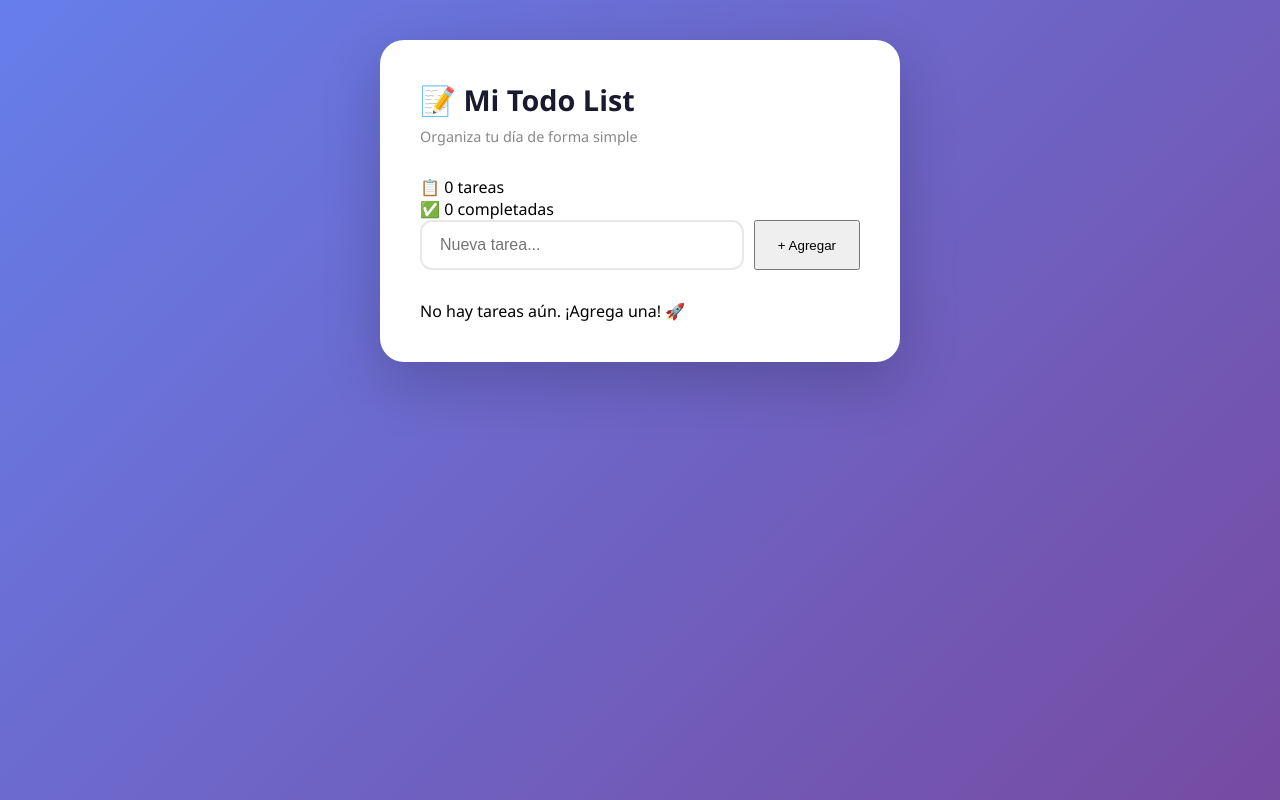
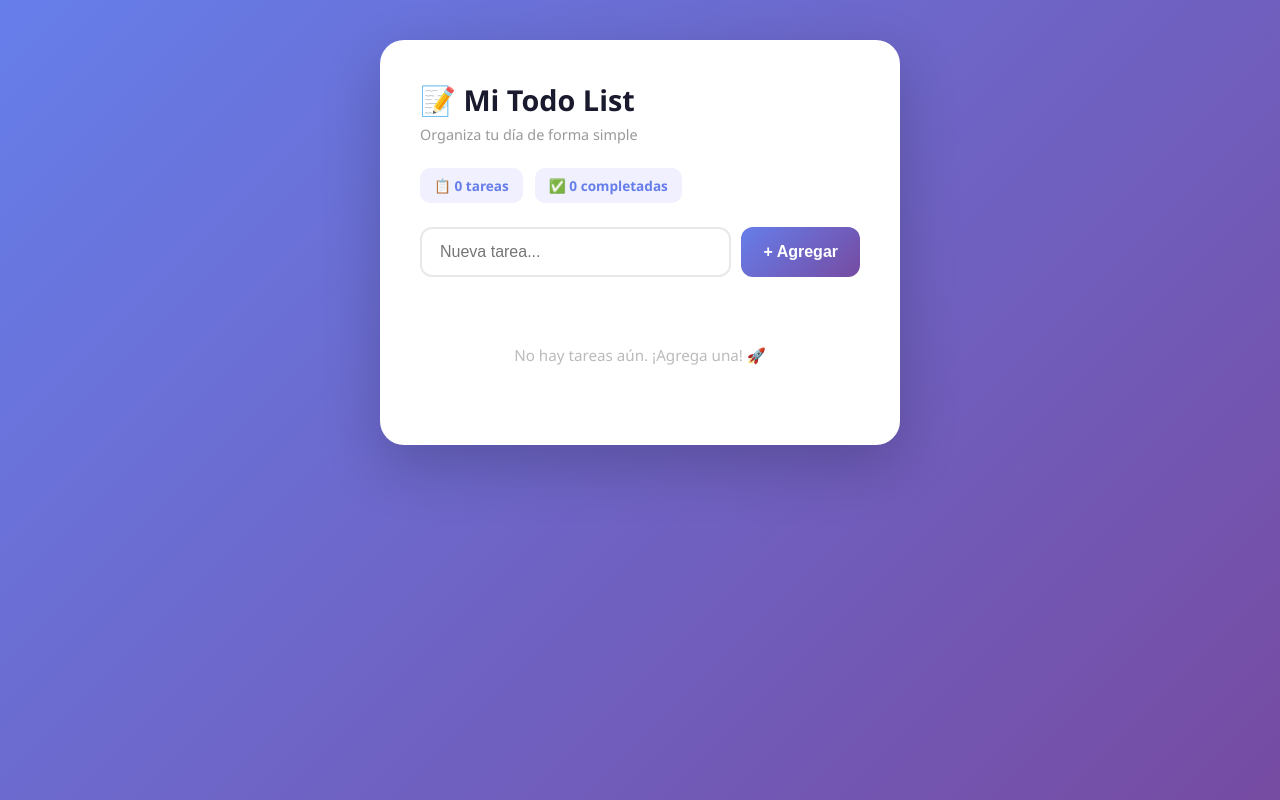
Before and after one commit to dc-crypto/cotizador-pyme, a Flask app: page / in a window 1280 px wide. Run offline with Flask 3, Linux system fonts and the light colour scheme; data that the repository does not hold is empty.

Commit message:
fix3 css

```diff
--- a/static/style.css
+++ b/static/style.css
@@ -1,11 +1,12 @@
-* {
+*, *::before, *::after {
     margin: 0;
     padding: 0;
     box-sizing: border-box;
+    list-style: none !important;
 }
 
 body {
-    font-family: 'Segoe UI', sans-serif;
+    font-family: 'Segoe UI', Tahoma, Geneva, Verdana, sans-serif;
     background: linear-gradient(135deg, #667eea 0%, #764ba2 100%);
     min-height: 100vh;
     display: flex;
@@ -27,20 +28,35 @@ body {
 h1 {
     font-size: 1.8rem;
     color: #1a1a2e;
-    margin-bottom: 8px;
+    margin-bottom: 6px;
     font-weight: 700;
 }
 
 .subtitulo {
-    color: #888;
+    color: #999;
     font-size: 0.9rem;
-    margin-bottom: 30px;
+    margin-bottom: 24px;
+}
+
+.stats {
+    display: flex;
+    gap: 12px;
+    margin-bottom: 24px;
+}
+
+.stat {
+    background: #f0f0ff;
+    border-radius: 10px;
+    padding: 8px 14px;
+    font-size: 0.85rem;
+    color: #667eea;
+    font-weight: 600;
 }
 
 form {
     display: flex;
     gap: 10px;
-    margin-bottom: 30px;
+    margin-bottom: 28px;
 }
 
 input[type="text"] {
@@ -52,6 +68,7 @@ input[type="text"] {
     outline: none;
     transition: all 0.2s;
     color: #333;
+    background: white;
 }
 
 input[type="text"]:focus {
@@ -61,4 +78,86 @@ input[type="text"]:focus {
 
 button {
     padding: 14px 22px;
-    backgr
+    background: linear-gradient(135deg, #667eea, #764ba2);
+    color: white;
+    border: none;
+    border-radius: 12px;
+    font-size: 1rem;
+    font-weight: 600;
+    cursor: pointer;
+    transition: all 0.2s;
+    white-space: nowrap;
+}
+
+button:hover {
+    transform: translateY(-1px);
+    box-shadow: 0 4px 15px rgba(102,126,234,0.4);
+}
+
+ul {
+    display: flex !important;
+    flex-direction: column !important;
+    gap: 10px !important;
+    list-style: none !important;
+    padding: 0 !important;
+    margin: 0 !important;
+}
+
+li {
+    display: flex !important;
+    justify-content: space-between !important;
+    align-items: center !important;
+    padding: 16px 18px !important;
+    background: #f8f9ff !important;
+    border-radius: 14px !important;
+    border-left: 4px solid #667eea !important;
+    list-style: none !important;
+    transition: all 0.2s;
+}
+
+li:hover {
+    transform: translateX(4px);
+    box-shadow: 0 4px 12px rgba(0,0,0,0.06);
+}
+
+li.completada {
+    background: #f5f5f5 !important;
+    border-left-color: #ccc !important;
+    opacity: 0.6;
+}
+
+li.completada .tarea-texto {
+    text-decoration: line-through;
+    color: #aaa;
+}
+
+.tarea-texto {
+    font-size: 1rem;
+    color: #333;
+    font-weight: 500;
+}
+
+.acciones {
+    display: flex;
+    gap: 6px;
+}
+
+.acciones a {
+    text-decoration: none;
+    font-size: 1.1rem;
+    padding: 6px 10px;
+    border-radius: 8px;
+    transition: background 0.2s;
+    cursor: pointer;
+}
+
+.acciones a:hover {
+    background: #ebebeb;
+}
+
+.empty {
+    text-align: center;
+    padding: 40px;
+    color: #bbb;
+    font-size: 0.95rem;
+}
```
